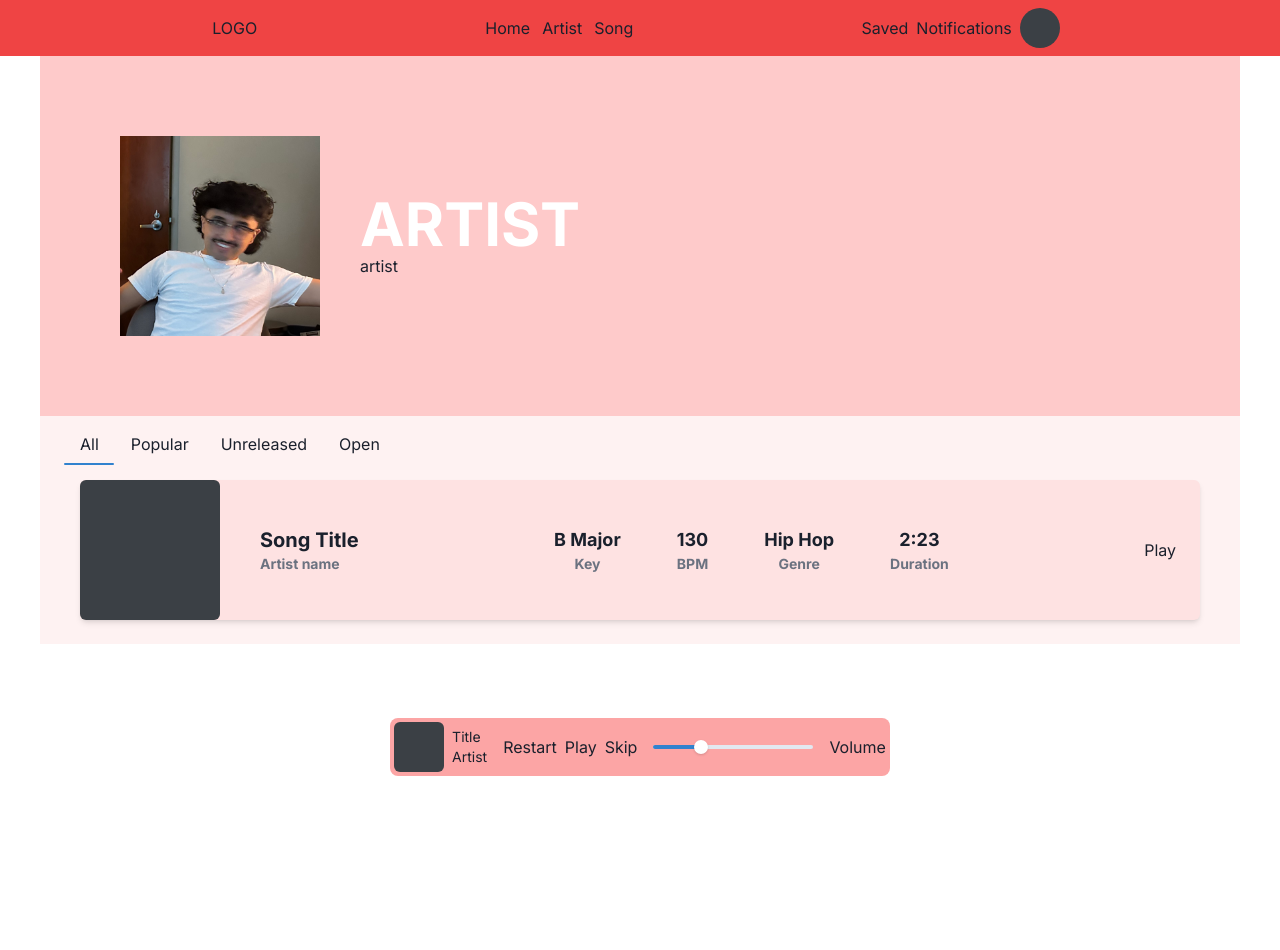
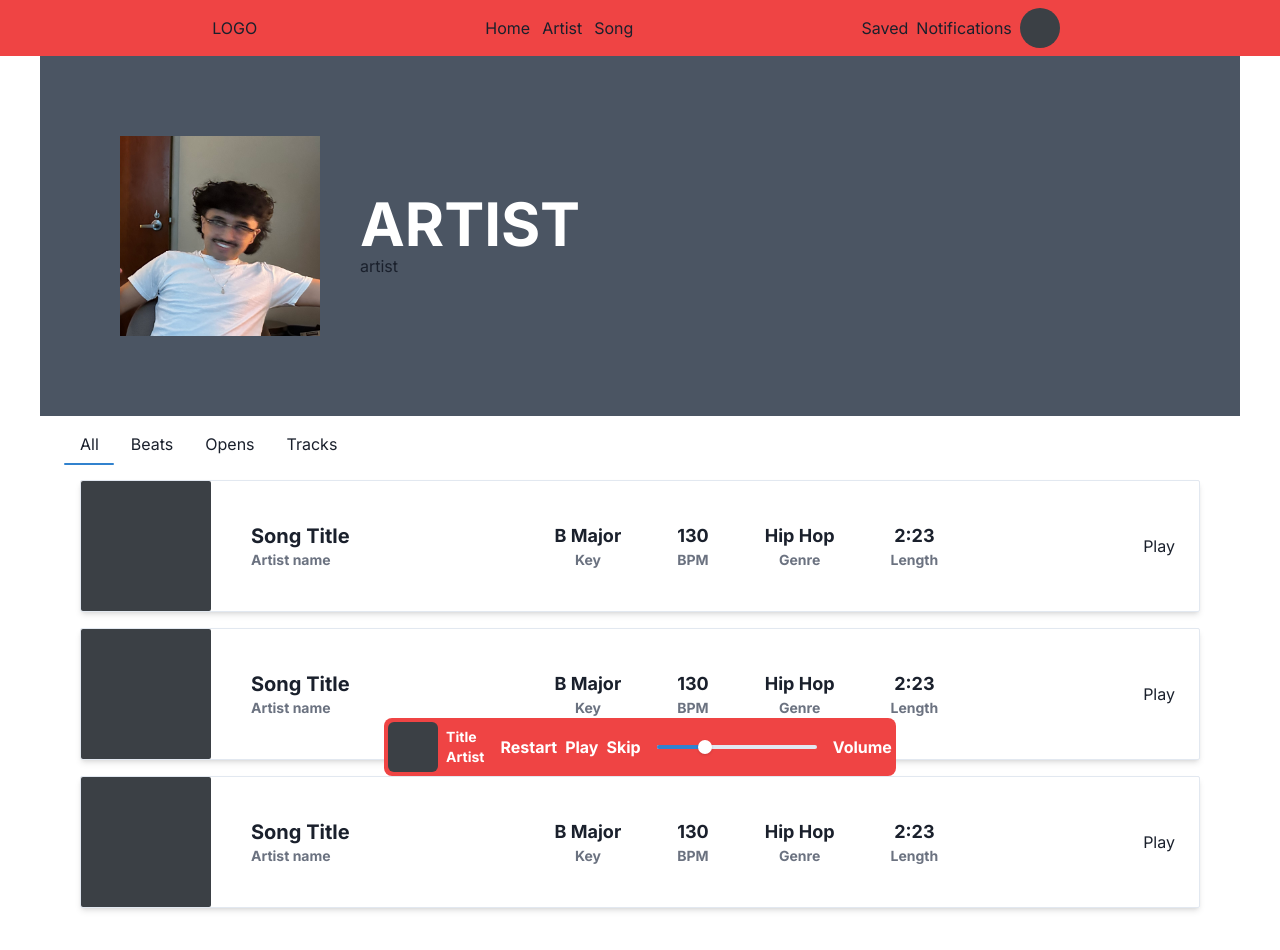
Before and after one commit to ccordoba464/prod.me, a Next.js app: page /artist in a window 1280 px wide. Shown: the top 950 px of the page. Before the commit the page ends 800 px from the top, so only its background shows below. Built offline with nearby package versions, Linux system fonts and the light colour scheme.

Commit message:
Populate artist tabs

```diff
--- a/app/[artistid]/[songid]/page.tsx
+++ b/app/[artistid]/[songid]/page.tsx
@@ -1,7 +1,7 @@
 export default function Song({ params }: { params: any }) {
   return (
     <div className="flex flex-col h-screen px-6 py-6 mx-auto w-[1200px]">
-      <div className="flex">
+      <div className="flex mb-4">
         <div className="flex flex-col mr-6">
           <div className="w-[360px] h-[360px] overflow-hidden bg-[#3b4045] rounded-md"></div>
         </div>
@@ -46,6 +46,21 @@ export default function Song({ params }: { params: any }) {
           </div>
         </div>
       </div>
+
+      <div className="flex flex-col px-10 gap-2 text-white">
+        <div className="flex items-center shadow-md rounded-md w-full bg-red-500 p-2">
+          <div className="text-lg font-bold px-4">1</div>
+          <div className="text-lg font-bold ">Song Title</div>
+        </div>
+        <div className="flex items-center shadow-md rounded-md w-full bg-red-500 p-2">
+          <div className="text-lg font-bold px-4">2</div>
+          <div className="text-lg font-bold ">Song Title</div>
+        </div>
+        <div className="flex items-center shadow-md rounded-md w-full bg-red-500 p-2">
+          <div className="text-lg font-bold px-4">3</div>
+          <div className="text-lg font-bold ">Song Title</div>
+        </div>
+      </div>
     </div>
   );
 }
--- a/app/[artistid]/page.tsx
+++ b/app/[artistid]/page.tsx
@@ -7,11 +7,12 @@ import {
   TabIndicator,
 } from "@chakra-ui/react";
 import Image from "next/image";
+import OpenCard from "@/components/OpenCard";
 
 export default function Profile({ params }: { params: any }) {
   return (
-    <div className="flex bg-red-50 flex-col mx-auto w-[1200px]">
-      <div className="flex p-20 bg-red-200 items-center">
+    <div className="flex bg-white flex-col mx-auto w-[1200px]">
+      <div className="flex p-20 bg-gray-600 items-center">
         <div className="w-[200px] h-[200px] overflow-hidden mr-10">
           <Image
             src="/profilepic.JPG"
@@ -34,9 +35,9 @@ export default function Profile({ params }: { params: any }) {
         <Tabs position="relative" variant="unstyled">
           <TabList>
             <Tab>All</Tab>
-            <Tab>Popular</Tab>
-            <Tab>Unreleased</Tab>
-            <Tab>Open</Tab>
+            <Tab>Beats</Tab>
+            <Tab>Opens</Tab>
+            <Tab>Tracks</Tab>
           </TabList>
           <TabIndicator
             mt="-1.5px"
@@ -46,53 +47,36 @@ export default function Profile({ params }: { params: any }) {
           />
           <TabPanels>
             <TabPanel>
-              <div className="flex flex-col">
-                <div className="flex items-center justify-between shadow-md rounded-md w-full bg-red-100 ">
-                  <div className="flex">
-                    <div className="w-[140px] h-[140px] overflow-hidden mr-10 bg-[#3b4045] rounded-md"></div>
-                    <div className="flex flex-col justify-center">
-                      <div className="text-xl font-bold ">Song Title</div>
-                      <div className="text-sm font-bold text-gray-500">
-                        Artist name
-                      </div>
-                    </div>
-                  </div>
-
-                  <div className="flex gap-14">
-                    <div className="flex flex-col items-center">
-                      <div className="text-lg font-bold">B Major</div>
-                      <div className="text-sm font-bold text-gray-500">Key</div>
-                    </div>
-                    <div className="flex flex-col items-center">
-                      <div className="text-lg font-bold">130</div>
-                      <div className="text-sm font-bold text-gray-500">BPM</div>
-                    </div>
-                    <div className="flex flex-col items-center">
-                      <div className="text-lg font-bold">Hip Hop</div>
-                      <div className="text-sm font-bold text-gray-500">
-                        Genre
-                      </div>
-                    </div>
-                    <div className="flex flex-col items-center">
-                      <div className="text-lg font-bold">2:23</div>
-                      <div className="text-sm font-bold text-gray-500">
-                        Duration
-                      </div>
-                    </div>
-                  </div>
-
-                  <div className="mr-6">Play</div>
-                </div>
+              <div className="flex flex-col gap-4 mb-20">
+                <OpenCard />
+                <OpenCard />
+                <OpenCard />
               </div>
             </TabPanel>
             <TabPanel>
-              <p>two!</p>
+              <div className="flex flex-col gap-4 mb-20">
+                <OpenCard />
+                <OpenCard />
+                <OpenCard />
+                <OpenCard />
+              </div>
             </TabPanel>
             <TabPanel>
-              <p>three!</p>
+              <div className="flex flex-col gap-4 mb-20">
+                <OpenCard />
+                <OpenCard />
+                <OpenCard />
+                <OpenCard />
+                <OpenCard />
+              </div>
             </TabPanel>
             <TabPanel>
-              <p>Four</p>
+              <div className="flex flex-col gap-4 mb-20">
+                <OpenCard />
+                <OpenCard />
+                <OpenCard />
+                <OpenCard />
+              </div>
             </TabPanel>
           </TabPanels>
         </Tabs>
--- a/app/layout.tsx
+++ b/app/layout.tsx
@@ -3,7 +3,7 @@ import { Inter } from "next/font/google";
 import { Providers } from "./providers";
 import Link from "next/link";
 import "./globals.css";
-import Playbar from "../components/playbar";
+import Playbar from "@/components/Playbar";
 
 const inter = Inter({ subsets: ["latin"] });
 
--- /dev/null
+++ b/components/OpenCard.tsx
@@ -0,0 +1,34 @@
+export default function OpenCard() {
+  return (
+    <div className="flex flex-col">
+      <div className="flex items-center justify-between shadow-md rounded-sm w-full bg-red-00 border">
+        <div className="flex">
+          <div className="w-[130px] h-[130px] overflow-hidden mr-10 rounded-sm bg-[#3b4045]"></div>
+          <div className="flex flex-col justify-center">
+            <div className="text-xl font-bold ">Song Title</div>
+            <div className="text-sm font-bold text-gray-500">Artist name</div>
+          </div>
+        </div>
+        <div className="flex gap-14">
+          <div className="flex flex-col items-center">
+            <div className="text-lg font-bold">B Major</div>
+            <div className="text-sm font-bold text-gray-500">Key</div>
+          </div>
+          <div className="flex flex-col items-center">
+            <div className="text-lg font-bold">130</div>
+            <div className="text-sm font-bold text-gray-500">BPM</div>
+          </div>
+          <div className="flex flex-col items-center">
+            <div className="text-lg font-bold">Hip Hop</div>
+            <div className="text-sm font-bold text-gray-500">Genre</div>
+          </div>
+          <div className="flex flex-col items-center">
+            <div className="text-lg font-bold">2:23</div>
+            <div className="text-sm font-bold text-gray-500">Length</div>
+          </div>
+        </div>
+        <div className="mr-6">Play</div>
+      </div>
+    </div>
+  );
+}
--- a/components/playbar.tsx
+++ b/components/playbar.tsx
@@ -7,17 +7,17 @@ import {
 
 const Playbar = () => {
   return (
-    <div className="fixed bottom-0 flex w-full py-6 items-center justify-center">
-      <div className="bg-red-300 flex p-1 rounded-lg">
+    <div className="fixed bottom-0 flex w-full py-6 items-center justify-center text-white font-bold">
+      <div className="bg-red-500 flex p-1 rounded-lg">
         <div className="flex mr-4">
           <div className="w-[50px] h-[50px] overflow-hidden bg-[#3b4045] rounded-md mr-2"></div>
-          <div className="flex flex-col text-sm justify-center ">
+          <div className="flex flex-col text-sm justify-center">
             <div>Title</div>
             <div>Artist</div>
           </div>
         </div>
 
-        <div className="flex gap-2 mr-4">
+        <div className="flex gap-2 mr-4 ">
           <button>Restart</button>
           <button>Play</button>
           <button>Skip</button>
@@ -34,7 +34,7 @@ const Playbar = () => {
 
         <div className="flex items-center relative">
           <div className="flex justify-center">Volume</div>
-          <div className="absolute bottom-[60px] bg-red-300 p-2 rounded-md left-1/2 transform -translate-x-1/2 hidden">
+          <div className="absolute bottom-[60px] bg-red-500 p-2 rounded-md left-1/2 transform -translate-x-1/2 hidden">
             <Slider
               aria-label="slider-ex-3"
               defaultValue={30}
```
